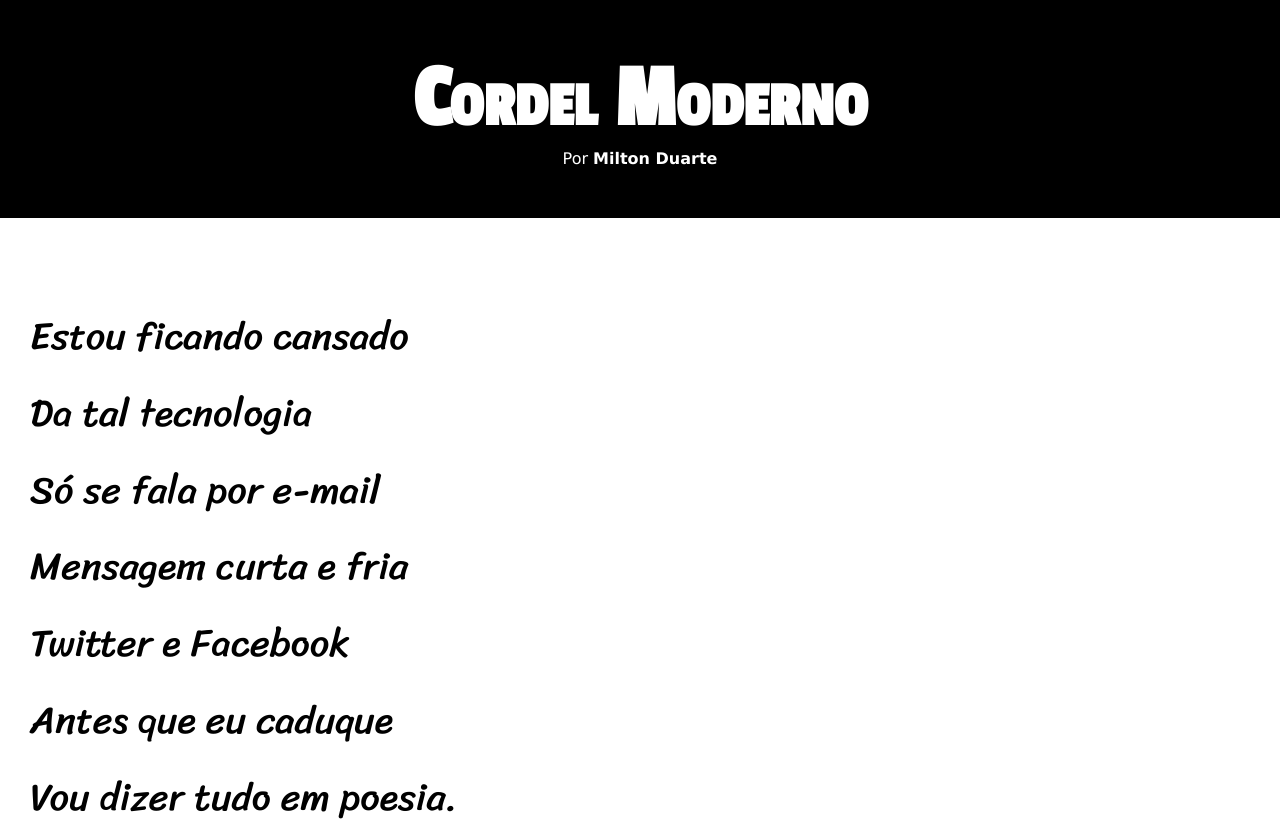
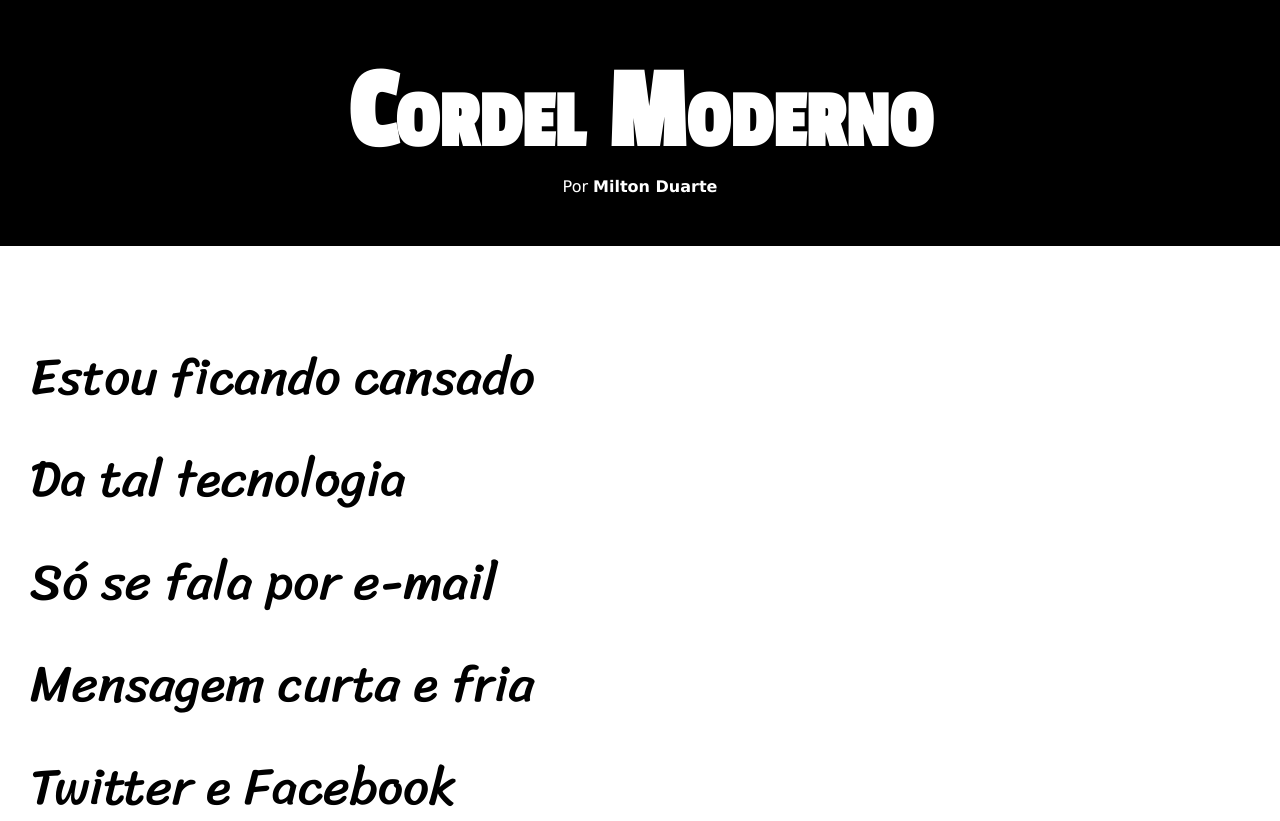
Before and after one commit to RicardoP89/projeto-cordel, a plain HTML site: page index.html in a window 1280 px wide. Shown: the top 821 px of the page. Drawn offline with Linux system fonts and the light colour scheme.

Commit message:
alterações no paragrafo

```diff
--- a/estilo/style.css
+++ b/estilo/style.css
@@ -31,7 +31,7 @@ header > h1 {
     padding-top: 50px;
     font-variant: small-caps;
     font-family: var(--fonte2);
-    font-size: 7vw;
+    font-size: 9vw;
 }
 
 header > p {
@@ -54,7 +54,7 @@ section {
     line-height: 2em;
     padding-left: 30px;
     font-family: var(--fonte3);
-    font-size: 3vw;
+    font-size: 4vw;
 }
 
 section > p {
```
